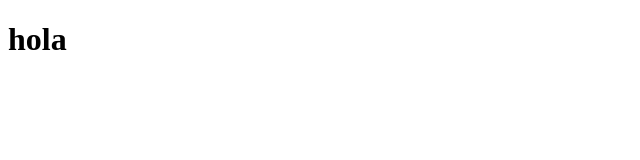
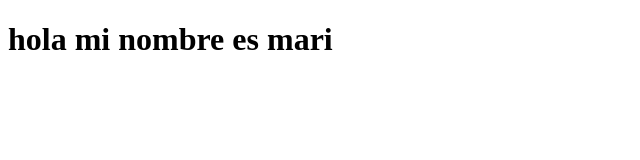
Before and after one commit to mariana-1004/Ramas, a plain HTML site: page index.html in a window 1280 px wide. Shown: the whole page, without its empty margins (0-640 px from the left). Drawn offline with Linux system fonts and the light colour scheme.

Commit message:
Update index

```diff
--- a/index.html
+++ b/index.html
@@ -1,4 +1,4 @@
 <!DOCTYPE html>
 <html>
-    <h1> hola</h1>
+    <h1> hola mi nombre es mari </h1>
 </html>
```
